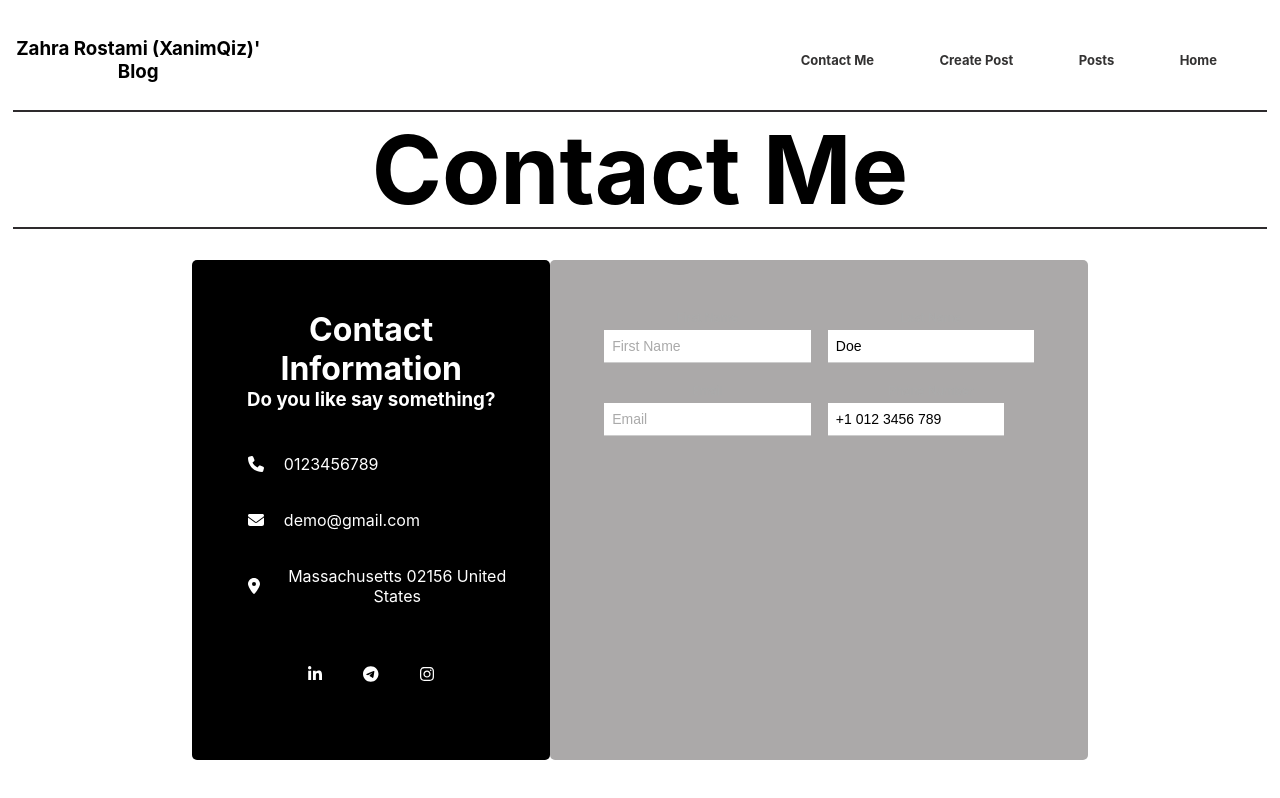
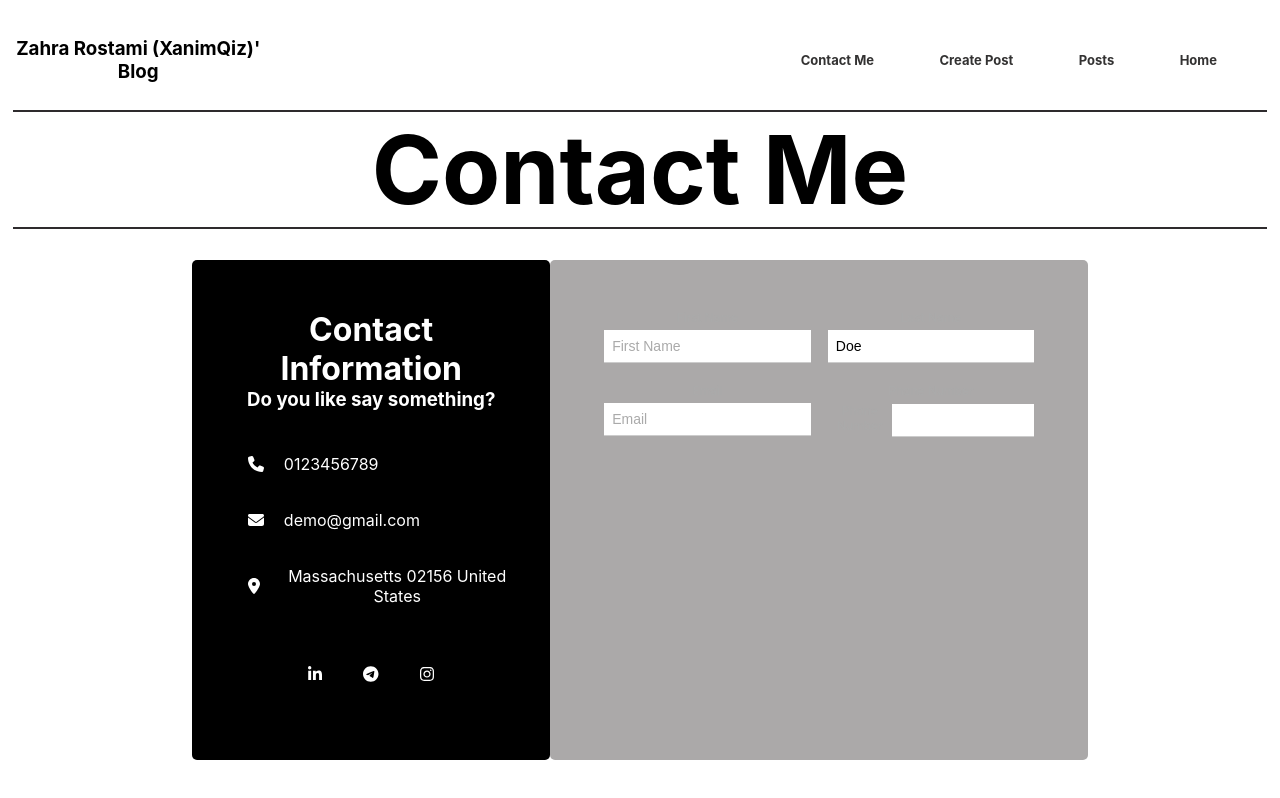
Before and after one commit to zahraRostami1999/blog-app, a React (Create React App) app: page /contactMe in a window 1280 px wide. Built offline with nearby package versions, Linux system fonts and the light colour scheme.

Commit message:
edit contact Me page: add label for input

```diff
--- a/src/pages/contactMe/ContactMe.jsx
+++ b/src/pages/contactMe/ContactMe.jsx
@@ -67,7 +67,8 @@ function ContactMe() {
                 <div className={styled.formGroup}>
                   <label>Phone Number</label>
                   <div className={styled.phoneInput}>
-                    <input type="text" value="+1 012 3456 789" readOnly />
+                    <label> Phone Number</label>
+                    <input type="text" readOnly />
                   </div>
                 </div>
               </div>
```
